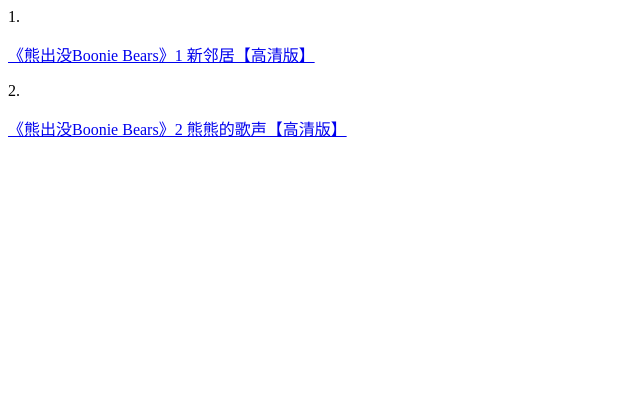
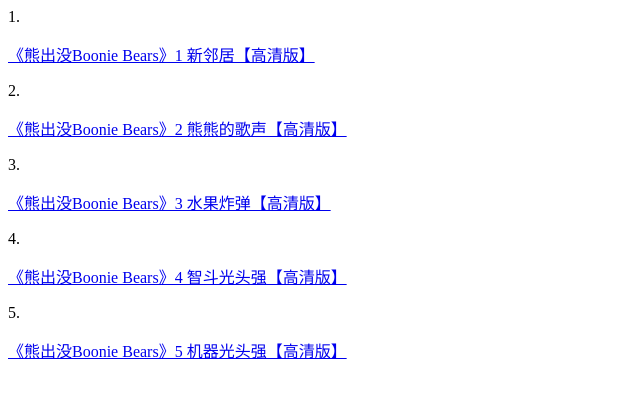
Before and after one commit to xcm1145/xcm1145.github.io, a plain HTML site: page index.html in a window 1280 px wide. Shown: the whole page, without its empty margins (0-640 px from the left). Drawn offline with Linux system fonts and the light colour scheme.

Commit message:
Update index.html

```diff
--- a/index.html
+++ b/index.html
@@ -8,3 +8,6 @@
 <meta charset="UTF-8">
 <p>1.</p><a href="https://xcm1145.github.io/vid/1.html">《熊出没Boonie Bears》1 新邻居【高清版】</a>
 <p>2.</p><a href="https://xcm1145.github.io/vid/2.html">《熊出没Boonie Bears》2 熊熊的歌声【高清版】</a>
+<p>3.</p><a href="https://xcm1145.github.io/vid/3.html">《熊出没Boonie Bears》3 水果炸弹【高清版】</a>
+<p>4.</p><a href="https://xcm1145.github.io/vid/4.html">《熊出没Boonie Bears》4 智斗光头强【高清版】</a>
+<p>5.</p><a href="https://xcm1145.github.io/vid/5.html">《熊出没Boonie Bears》5 机器光头强【高清版】</a>
```
